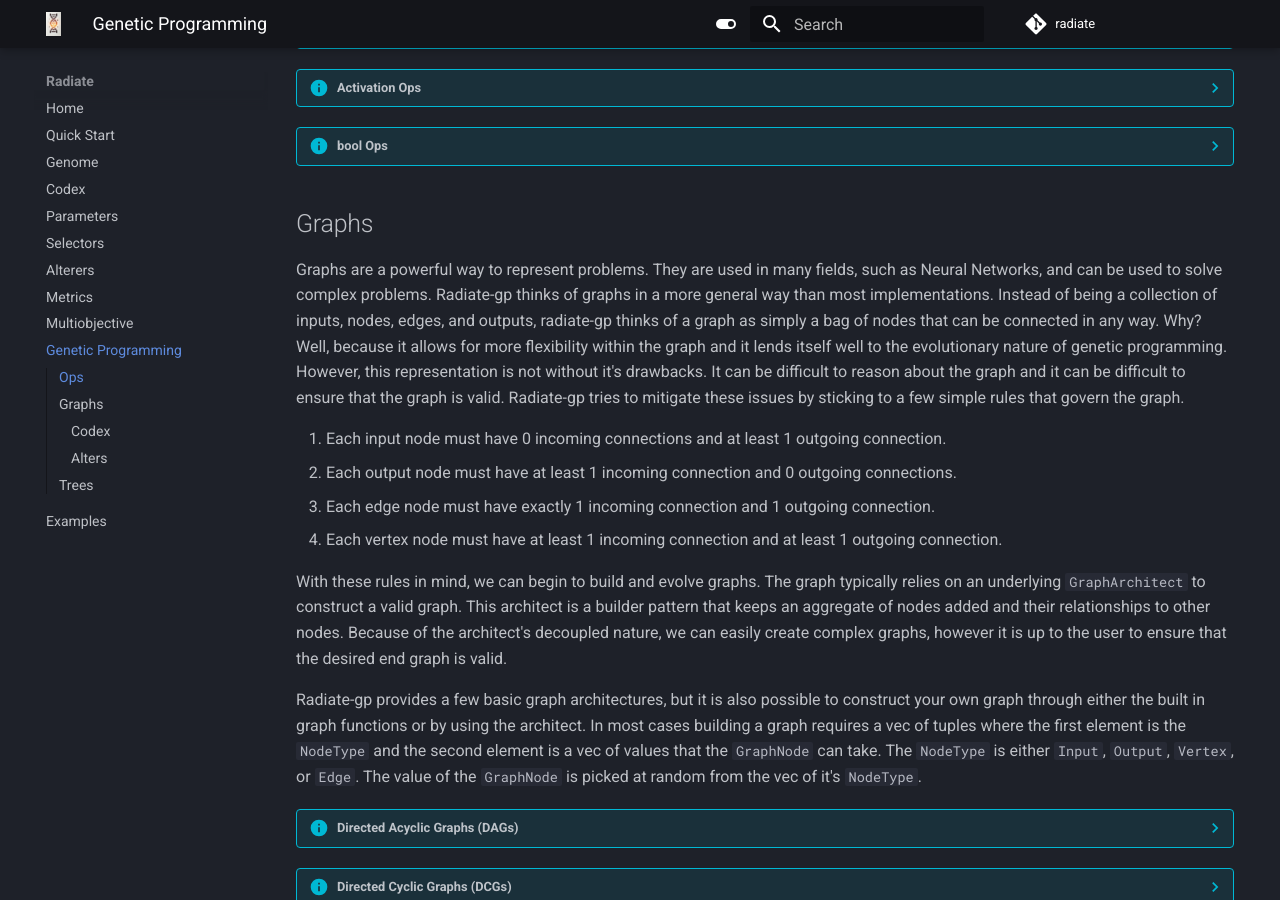
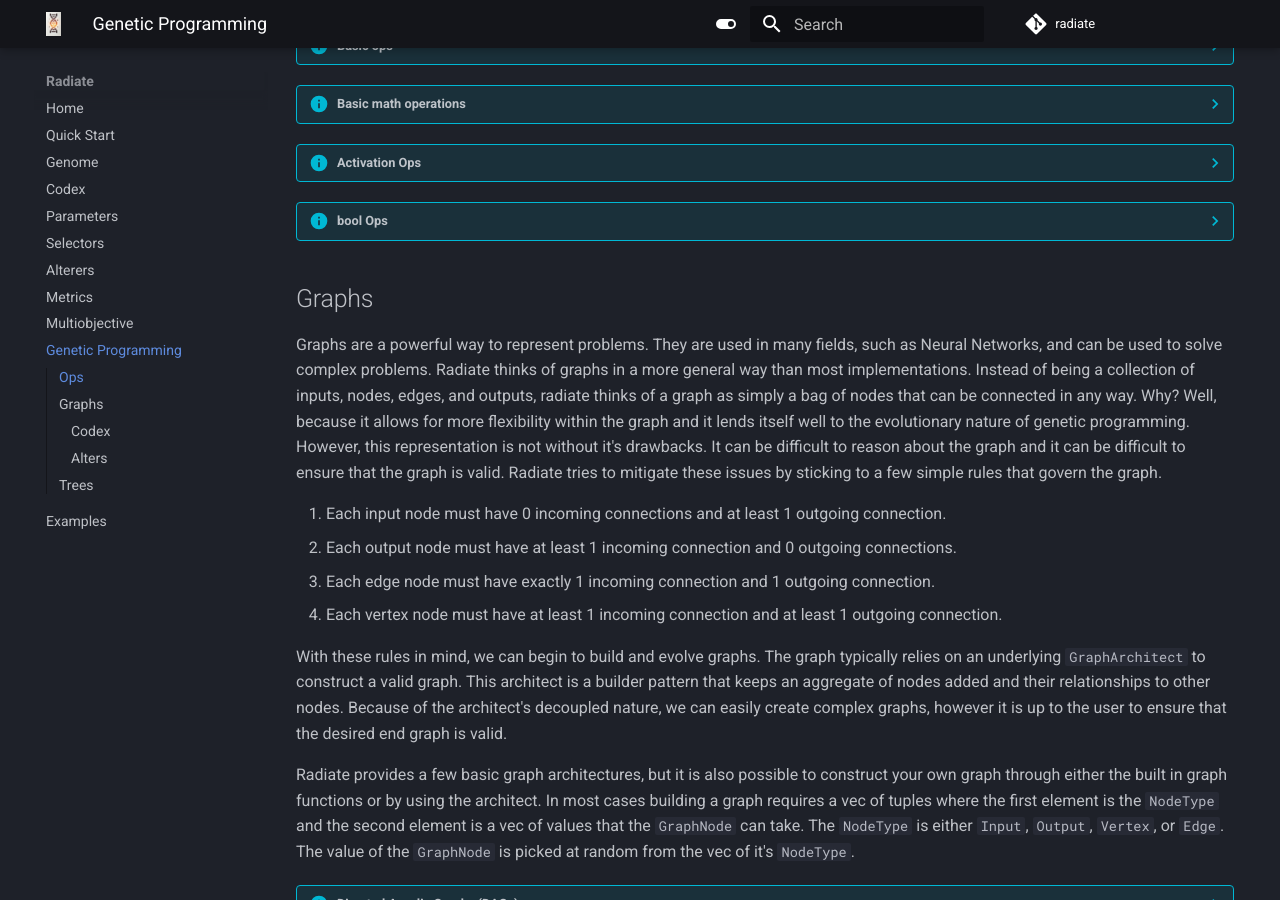
Before and after one commit to pkalivas/radiate, an MkDocs documentation site: the page built from docs/gp.md, in a window 1280 px wide and 900 px high, scrolled down 2453 px. Built offline with MkDocs 1.6.1 and Material for MkDocs 9.7.7, drawn with Linux system fonts in a browser that asks for light colours; comment, search, counter and statistics services are not loaded; some of the changed text lies outside the part shown.

Commit message:
updating docs

````diff
--- a/docs/gp.md
+++ b/docs/gp.md
@@ -1,7 +1,12 @@
 
 # Genetic Programming
 
-The `radiate-gp` crate provides the fundamental building blocks for [Genetic Programming](https://en.wikipedia.org/wiki/Genetic_programming) (GP). It includes **data structures and algorithms** for building and evolving **`Tree`s** and **`Graph`s**.
+```toml
+[dependencies]
+radiate = { version = "1.2.9", features = ["gp"] }
+```
+
+The `gp` feature flag in `radiate` provides the fundamental building blocks for [Genetic Programming](https://en.wikipedia.org/wiki/Genetic_programming) (GP). It includes **data structures and algorithms** for building and evolving **`Tree`s** and **`Graph`s**.
 
 Genetic Programming (GP) is an evolutionary algorithm that **evolves programs** to solve problems. Programs are represented as **expression trees, decision trees, random forests, or neural networks** and evolved over generations.
 
@@ -167,7 +172,7 @@
 
 ## Graphs
 
-Graphs are a powerful way to represent problems. They are used in many fields, such as Neural Networks, and can be used to solve complex problems. Radiate-gp thinks of graphs in a more general way than most implementations. Instead of being a collection of inputs, nodes, edges, and outputs, radiate-gp thinks of a graph as simply a bag of nodes that can be connected in any way. Why? Well, because it allows for more flexibility within the graph and it lends itself well to the evolutionary nature of genetic programming. However, this representation is not without it's drawbacks. It can be difficult to reason about the graph and it can be difficult to ensure that the graph is valid. Radiate-gp tries to mitigate these issues by sticking to a few simple rules that govern the graph.
+Graphs are a powerful way to represent problems. They are used in many fields, such as Neural Networks, and can be used to solve complex problems. Radiate thinks of graphs in a more general way than most implementations. Instead of being a collection of inputs, nodes, edges, and outputs, radiate thinks of a graph as simply a bag of nodes that can be connected in any way. Why? Well, because it allows for more flexibility within the graph and it lends itself well to the evolutionary nature of genetic programming. However, this representation is not without it's drawbacks. It can be difficult to reason about the graph and it can be difficult to ensure that the graph is valid. Radiate tries to mitigate these issues by sticking to a few simple rules that govern the graph.
 
 1. Each input node must have 0 incoming connections and at least 1 outgoing connection.
 2. Each output node must have at least 1 incoming connection and 0 outgoing connections.
@@ -176,7 +181,7 @@
 
 With these rules in mind, we can begin to build and evolve graphs. The graph typically relies on an underlying `GraphArchitect` to construct a valid graph. This architect is a builder pattern that keeps an aggregate of nodes added and their relationships to other nodes. Because of the architect's decoupled nature, we can easily create complex graphs, however it is up to the user to ensure that the desired end graph is valid.
 
-Radiate-gp provides a few basic graph architectures, but it is also possible to construct your own graph through either the built in graph functions or by using the architect. In most cases building a graph requires a vec of tuples where the first element is the `NodeType` and the second element is a vec of values that the `GraphNode` can take. The `NodeType` is either `Input`, `Output`, `Vertex`, or `Edge`. The value of the `GraphNode` is picked at random from the vec of it's `NodeType`.
+Radiate provides a few basic graph architectures, but it is also possible to construct your own graph through either the built in graph functions or by using the architect. In most cases building a graph requires a vec of tuples where the first element is the `NodeType` and the second element is a vec of values that the `GraphNode` can take. The `NodeType` is either `Input`, `Output`, `Vertex`, or `Edge`. The value of the `GraphNode` is picked at random from the vec of it's `NodeType`.
 
 ??? info "Directed Acyclic Graphs (DAGs)"
 
@@ -227,10 +232,10 @@
     It will look like this:
 
     ```plaintext
-                     ___________________
-                    /                   \
+                   ____________________
+                  /                    \
     Input0 --- Vertex --- Vertex    Sigmoid
-            \_____________/
+                  \__________/
     ```
 
 ### Codex
````
Also changed, not shown: docs/examples.md (+25 -33 lines), docs/quickstart.md (+2 -2 lines), 1 other file.
